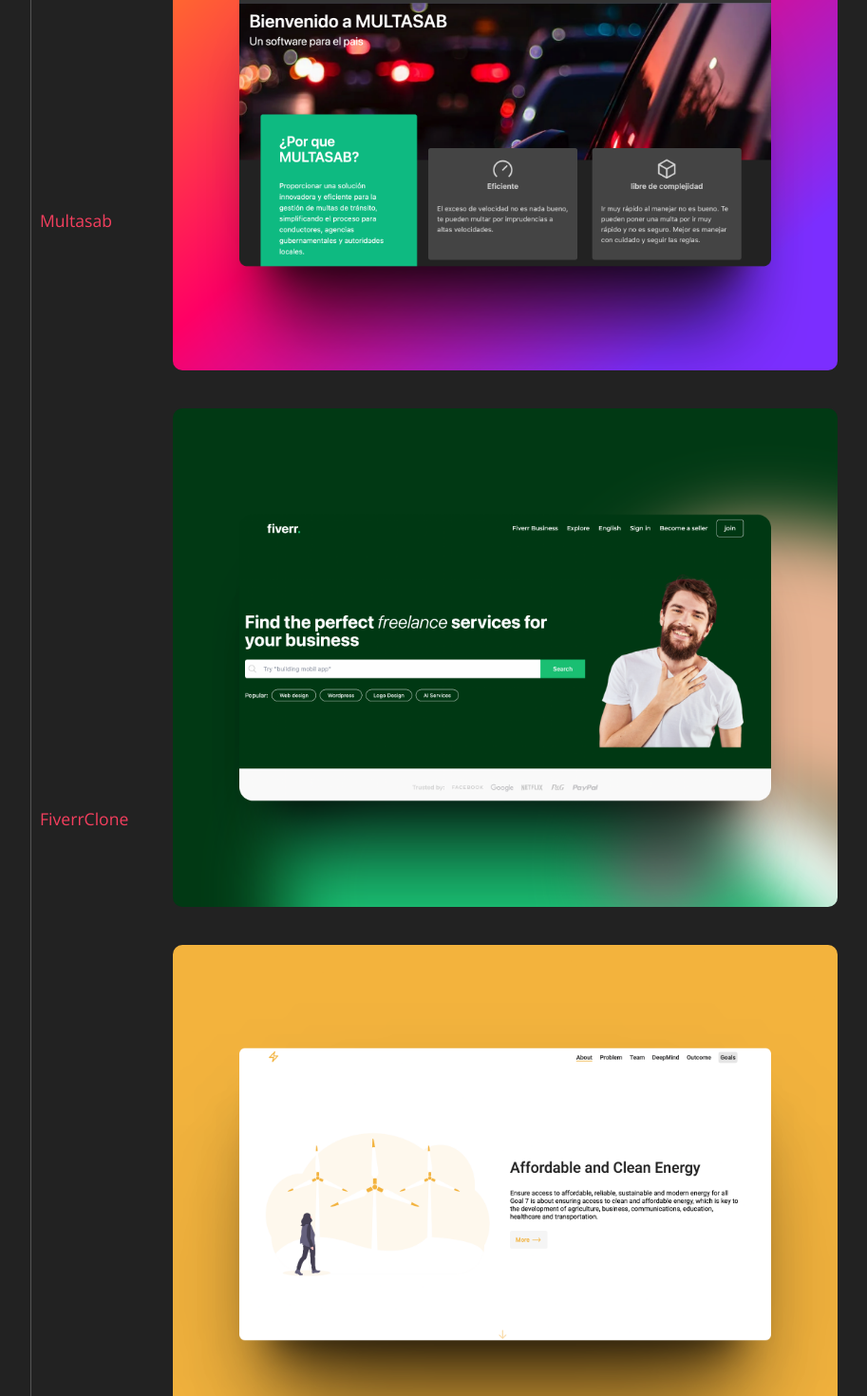
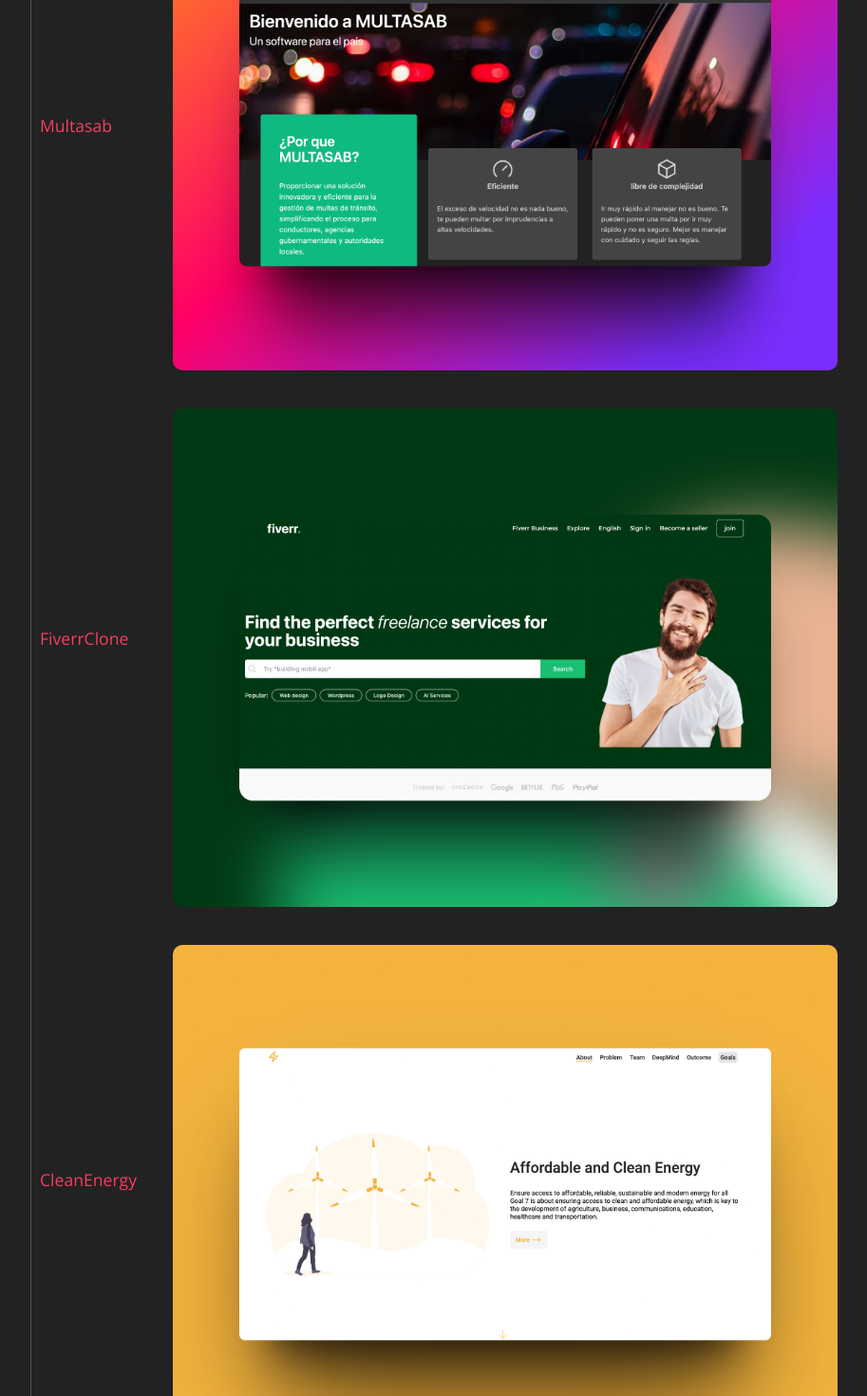
Before and after one commit to Albert2707/Portfolio, a React (Vite) app: page / in a window 1280 px wide. Shown: the part 1560-3030 px from the top of the page at 95% size, without its empty margins (108-1021 px from the left). Built offline with nearby package versions, Linux system fonts and the light colour scheme.

Commit message:
first commit

```diff
--- a/src/components/projects/Projects.scss
+++ b/src/components/projects/Projects.scss
@@ -85,7 +85,7 @@
         bottom: 0;
         left: 0;
         right: 0;
-        background-color: rgb(0 0 0 / 0.3);
+        background-color: rgb(0 0 0 / 0.5);
         border-radius: 10px;
         display: flex;
         gap: 20px;
--- a/src/components/projects/Projects.tsx
+++ b/src/components/projects/Projects.tsx
@@ -86,11 +86,11 @@
   //line-items
   const y = useTransform(line, [0, 1], [0, 270]);
   const opacity = useTransform(line, [0, 1], [0, 1]);
-  const y1 = useTransform(multasLine, [0, 1], [270, 920]);
+  const y1 = useTransform(multasLine, [0, 1], [270, 820]);
   const opacity1 = useTransform(multasLine, [0, 1], [0, 1]);
-  const y2 = useTransform(fiverrline, [0, 1], [920, 1550]);
+  const y2 = useTransform(fiverrline, [0, 1], [820, 1360]);
   const opacity2 = useTransform(fiverrline, [0, 1], [0, 1]);
-  const y4 = useTransform(energyLine, [0, 1], [1550, 2200]);
+  const y4 = useTransform(energyLine, [0, 1], [1360, 1930]);
   const opacity4 = useTransform(energyLine, [0, 1], [0, 1]);
   return (
     <div className="projectsContainer">
```
Also changed, not shown: 6 other files (tests, documents, lock files or other folders).
